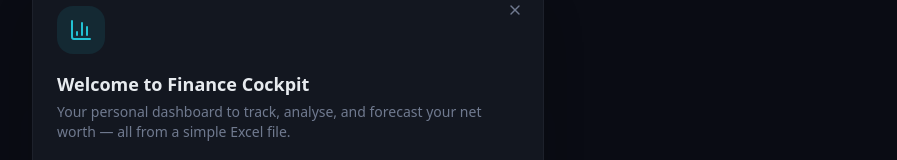
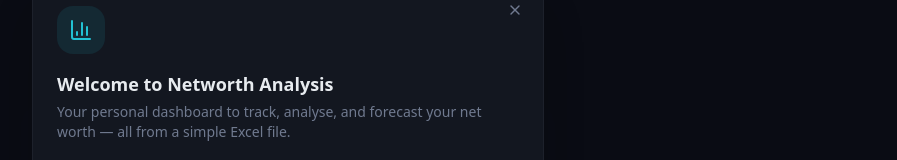
Before and after one commit to pedromlsreis/quantive, a React (Vite) app: page /dashboard in a window 1280 px wide. Shown: the part 136-296 px from the top of the page, without its empty margins (352-1249 px from the left). Built offline with nearby package versions, Linux system fonts and the light colour scheme; no server answers; the HTML template or start-up script is replaced by a standard one.

Commit message:
Name standardization

```diff
--- a/src/components/dashboard/DashboardHeader.tsx
+++ b/src/components/dashboard/DashboardHeader.tsx
@@ -42,7 +42,7 @@ export function DashboardHeader() {
           <FileSpreadsheet className="h-5 w-5 text-primary" />
         </div>
         <div>
-          <h1 className="text-lg font-bold text-foreground">Finance Cockpit</h1>
+          <h1 className="text-lg font-bold text-foreground">Networth Analysis</h1>
           {lastUpdated && (
             <p className="text-[11px] text-muted-foreground/60">
               Data through {lastUpdated}
--- a/src/components/dashboard/FeedbackButton.tsx
+++ b/src/components/dashboard/FeedbackButton.tsx
@@ -63,7 +63,7 @@ export function FeedbackButton() {
               <h2 className="text-lg font-bold text-foreground">Share your feedback</h2>
             </div>
             <p className="mb-5 text-sm text-muted-foreground">
-              Help us improve Finance Cockpit with your ideas.
+              Help us improve Networth Analysis with your ideas.
               {!user && <span className="block mt-1 text-xs text-muted-foreground/70">No account needed to submit feedback.</span>}
             </p>
 
--- a/src/components/dashboard/FileUpload.tsx
+++ b/src/components/dashboard/FileUpload.tsx
@@ -52,7 +52,7 @@ export function FileUpload() {
                 <div className="mb-5 flex h-16 w-16 items-center justify-center rounded-2xl bg-primary/10">
                   <FileSpreadsheet className="h-8 w-8 text-primary" />
                 </div>
-                <h2 className="mb-1 text-xl font-bold text-foreground">Finance Cockpit</h2>
+                <h2 className="mb-1 text-xl font-bold text-foreground">Networth Analysis</h2>
                 <p className="mb-5 text-sm text-muted-foreground">
                   Drop your <code className="rounded bg-secondary px-1.5 py-0.5 text-xs text-primary">.xlsx</code> file here
                 </p>
--- a/src/components/dashboard/HowToUse.tsx
+++ b/src/components/dashboard/HowToUse.tsx
@@ -50,7 +50,7 @@ export function HowToUse() {
             </button>
 
             <h2 className="mb-1 text-lg font-bold text-foreground">How to use</h2>
-            <p className="mb-5 text-sm text-muted-foreground">Get the most out of your Finance Cockpit.</p>
+            <p className="mb-5 text-sm text-muted-foreground">Get the most out of your Networth Analysis.</p>
 
             <div className="space-y-4">
               {steps.map((step, i) => (
--- a/src/components/dashboard/WelcomeModal.tsx
+++ b/src/components/dashboard/WelcomeModal.tsx
@@ -72,7 +72,7 @@ export function WelcomeModal() {
           <BarChart3 className="h-6 w-6 text-primary" />
         </div>
 
-        <h2 className="mb-1 text-lg font-bold text-foreground">Welcome to Finance Cockpit</h2>
+        <h2 className="mb-1 text-lg font-bold text-foreground">Welcome to Networth Analysis</h2>
         <p className="mb-5 text-sm text-muted-foreground">
           Your personal dashboard to track, analyse, and forecast your net worth — all from a simple Excel file.
         </p>
--- a/src/lib/types.ts
+++ b/src/lib/types.ts
@@ -1,6 +1,6 @@
 /**
  * @module types
- * Core domain types for the Finance Cockpit application.
+ * Core domain types for the Networth Analysis application.
  * These types model the portfolio data structure from Excel ingestion
  * through enrichment and display.
  */
```
